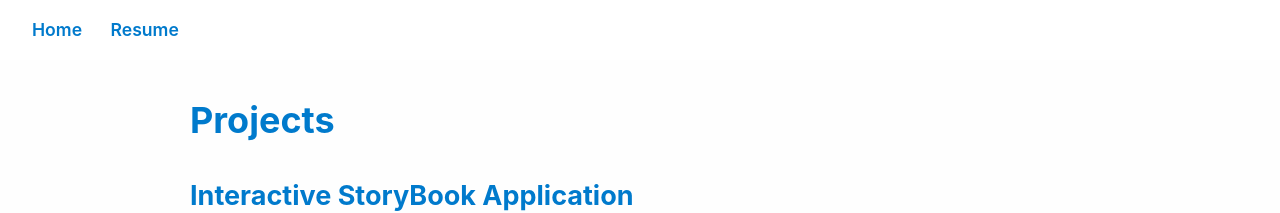
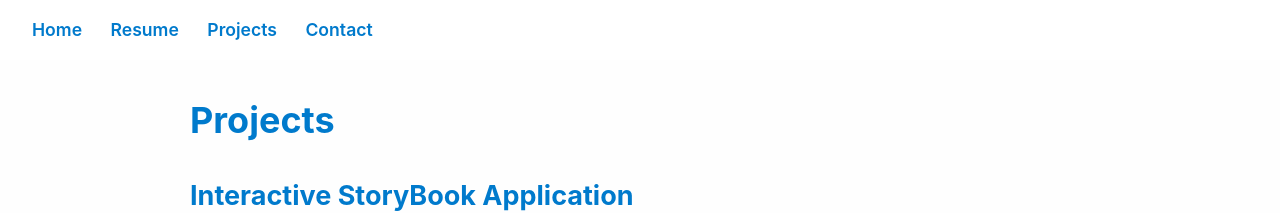
Before and after one commit to Anushap976/anusha.github.io, a Jekyll site: the page built from projects.md, in a window 1280 px wide. Shown: the top 213 px of the page. Built offline with Jekyll 4.4.1, drawn with Linux system fonts in a browser that asks for light colours.

Commit message:
updated baseurl

```diff
--- a/_layouts/default.html
+++ b/_layouts/default.html
@@ -4,7 +4,8 @@
   <meta charset="UTF-8" />
   <meta name="viewport" content="width=device-width, initial-scale=1" />
   <title>{{ page.title }} | {{ site.title }}</title>
-  <link rel="stylesheet" href="{{ '/assets/css/style.css' | relative_url }}" />
+  <!-- <link rel="stylesheet" href="{{ '/assets/css/style.css' | relative_url }}" /> -->
+  <link rel="stylesheet" href="{{ site.baseurl }}/assets/css/style.css">
 </head>
 <body>
   <header>
@@ -13,10 +14,11 @@
       <a href="{{ '/resume/' | relative_url }}">Resume</a>
       <a href="{{ '/projects/' | relative_url }}">Projects</a>
       <a href="{{ '/contact/' | relative_url }}">Contact</a> -->
-      <a href="{{site.baseurl }}/">Home</a>
-      <a href="{{ site.baseurl}}/resume/">Resume</a>
-      <!-- <a href="{{ '/projects/' | relative_url }}">Projects</a>
-      <a href="{{ '/contact/' | relative_url }}">Contact</a> -->
+    <a href="{{ site.baseurl }}/">Home</a>
+    <a href="{{ site.baseurl }}/resume/">Resume</a>
+    <a href="{{ site.baseurl }}/projects/">Projects</a>
+    <a href="{{ site.baseurl }}/contact/">Contact</a>
+
     </nav>
   </header>
 
--- a/projects.md
+++ b/projects.md
@@ -11,7 +11,7 @@ permalink: /projects/
 
 An accessible, interactive web app for children to read stories with audio narration.
 
-<img src="/assets/images/storybookapp.png" alt="Storybook App Screenshot" style="max-width: 1000px; border: 1px solid #ddd; border-radius: 8px; margin-top: 1rem;">
+<img src="{{ site.baseurl }}/assets/images/storybookapp.png" alt="Storybook App Screenshot" style="max-width: 1000px; border: 1px solid #ddd; border-radius: 8px; margin-top: 1rem;">
 
 **Key Features:**
 - Multiple pages with story content
```
